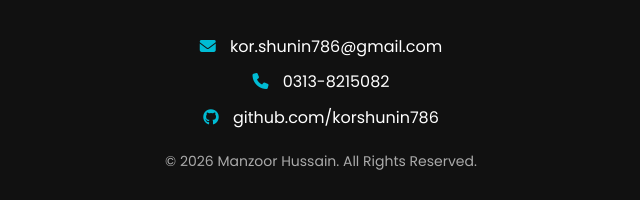
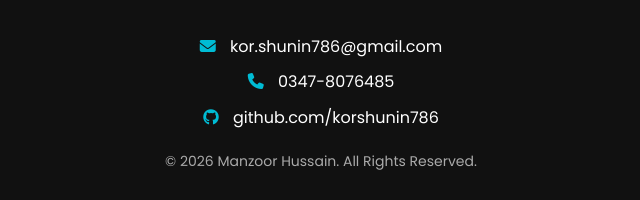
Before and after one commit to korshunin786/portfolio, a plain HTML site: page index.html in a window 1280 px wide. Shown: the part 2814-3014 px from the top of the page, 319-959 px from the left. Drawn offline with Linux system fonts and the light colour scheme.

Commit message:
Update contact number

```diff
--- a/index.html
+++ b/index.html
@@ -87,7 +87,7 @@
 
     <p>
       <i class="fas fa-phone"></i>
-      <a href="tel:+923138215082">0313-8215082</a>
+      <a href="tel:+923478076485">0347-8076485</a>
     </p>
 
     <p>
```
